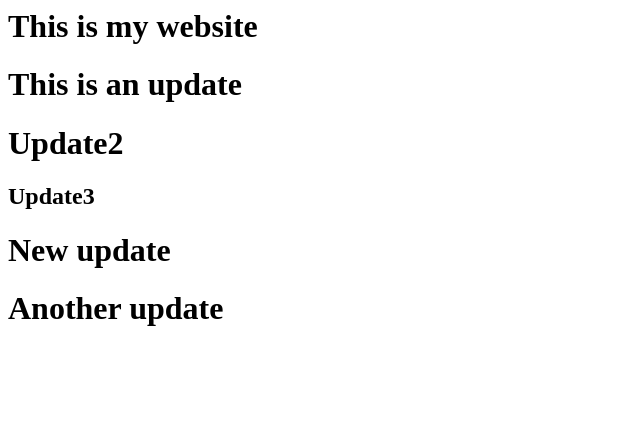
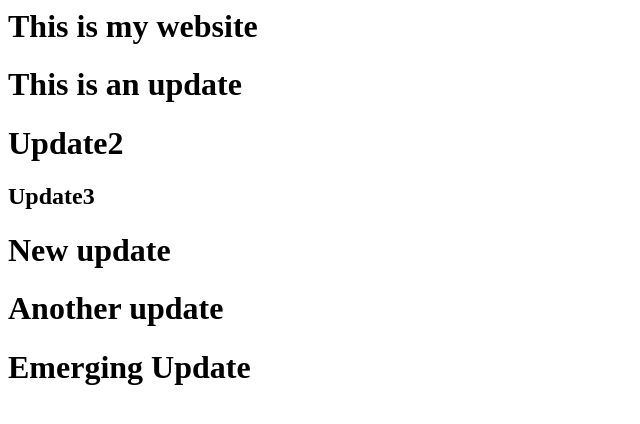
Before and after one commit to mhooberbooyah/my_app, a plain HTML site: page index.html in a window 1280 px wide. Shown: the whole page, without its empty margins (0-640 px from the left). Drawn offline with Linux system fonts and the light colour scheme.

Commit message:
a new change

```diff
--- a/index.html
+++ b/index.html
@@ -6,4 +6,5 @@
     <h2>Update3</h2>
     <h1>New update</h1>
     <h1>Another update</h1>
+    <h1>Emerging Update</h1>
 </html>
```
